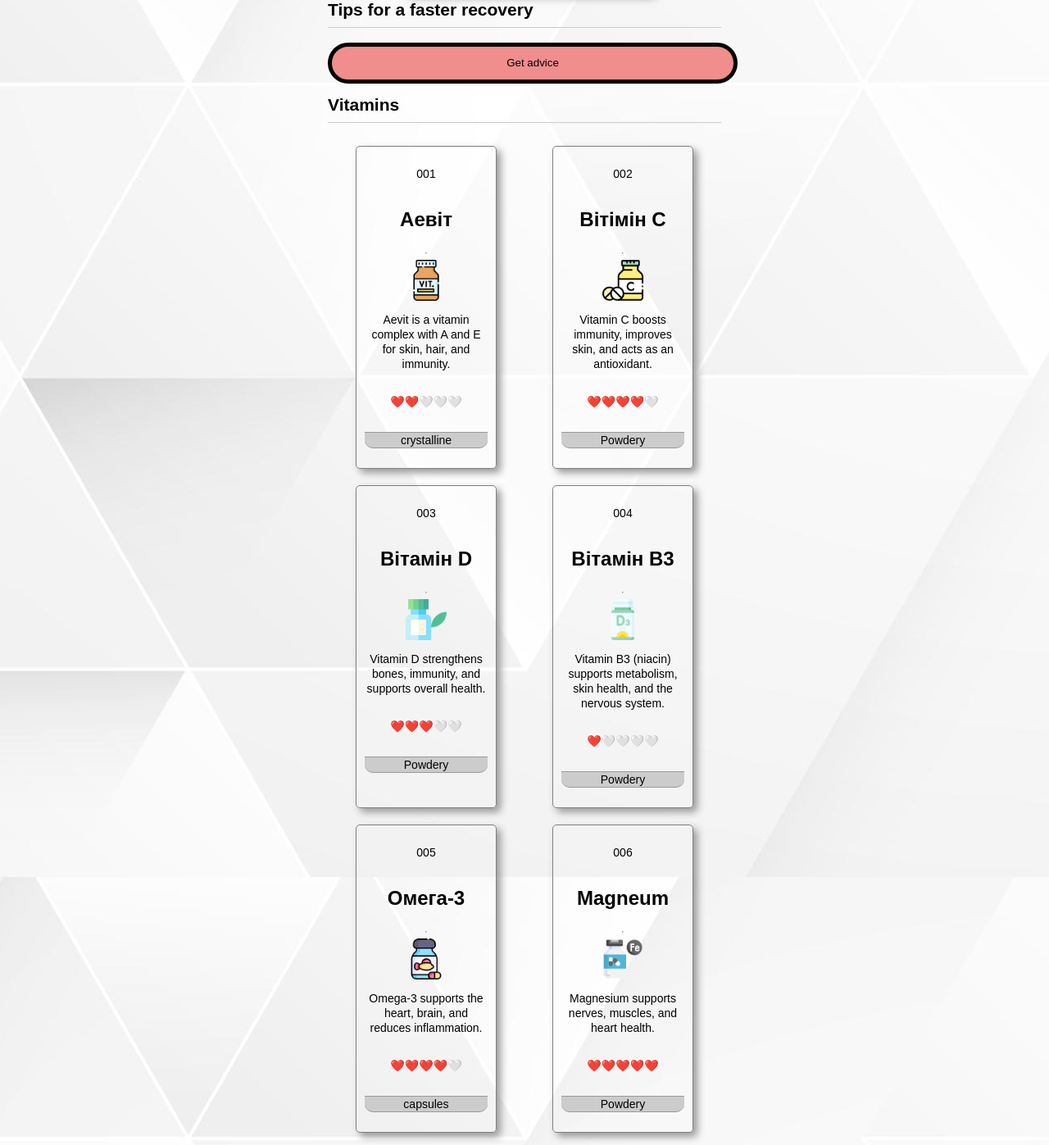
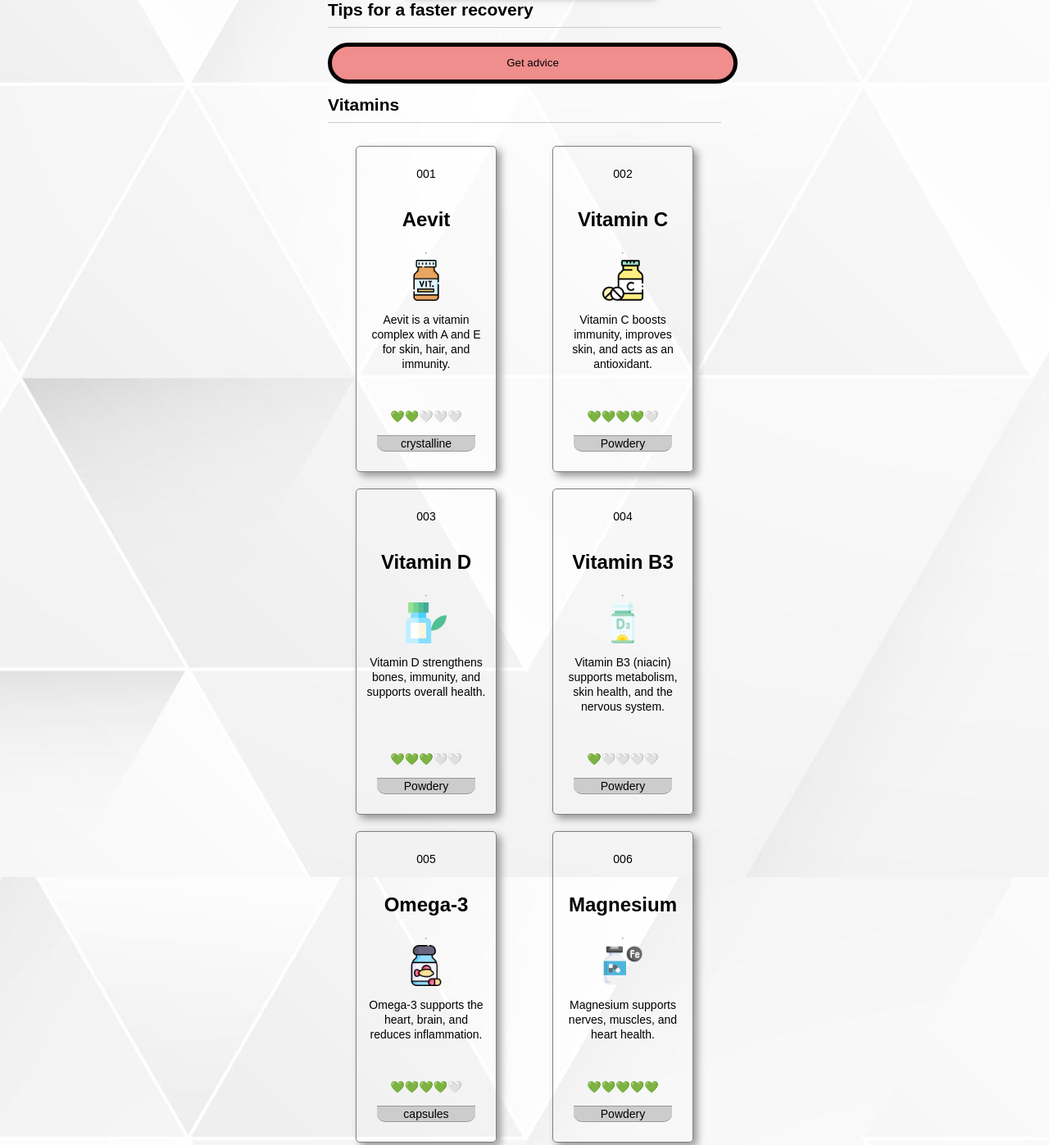
Before and after one commit to Shtein1/06_save_health, a plain HTML site: page index.html in a window 1280 px wide. Shown: the part 930-2327 px from the top of the page at 82% size. Drawn offline with Linux system fonts and the light colour scheme.

Commit message:
Вітаміни перенесено в папку Json

```diff
--- a/index.html
+++ b/index.html
@@ -57,5 +57,5 @@
       </footer>
     </div>
   </body>
-  <script src="script.js"></script>
+  <script src="js/script.js"></script>
 </html>
--- /dev/null
+++ b/js/script.js
@@ -0,0 +1,115 @@
+function getRandomInt(max) {
+  return Math.floor(Math.random() * max);
+}
+
+arrayOfhealthWishes = [
+  "I wish you strong health and strength!",
+ "May illnesses stay away from you.",
+  "I wish you true love that will always be by your side!",
+  "Live without stress and in harmony with your soul.",
+  "May every day bring you joy!",
+];
+
+
+  document.getElementById("btn_health_wishes").addEventListener("click", () => {
+  document.getElementById("p-health-wishes").innerHTML = arrayOfhealthWishes[getRandomInt(4)];
+  });
+
+  const arrayOfImages = [
+    "1.jpg",
+    "2.jpg",
+    "3.jpg"
+  ]
+
+  let countOfpills = 5;
+  document.getElementById("count-of-tablets").innerText = "💊".repeat(
+    countOfpills
+  );
+  document.getElementById("btn_health_wishes").addEventListener("click", () => {
+    let index = Math.floor(Math.random() * arrayOfhealthWishes.length);
+    document.getElementById("p-health-wishes").innerText =
+      arrayOfhealthWishes[index];
+
+    countOfpills--;
+    console.log(countOfpills);
+    document.getElementById("count-of-tablets").innerText =
+      "💊".repeat(countOfpills) + "❌".repeat(5 - countOfpills);
+    console.log("💊".repeat(countOfpills) + "❌".repeat(5 - countOfpills));
+    if (countOfpills === 0) {
+      console.log("countOfpills = 0");
+      document.getElementById("btn_health_wishes").style.display = "none";
+    }
+  });
+
+  document.getElementById("btn-buy-tablets").addEventListener("click", () => {
+    countOfpills = 5;
+    console.log(countOfpills);
+    document.getElementById("count-of-tablets").innerText = "💊".repeat(
+      countOfpills
+    );
+    document.getElementById("btn_health_wishes").style.display = "inline-block";
+  });
+
+  let galleryImage = 1
+
+  document.getElementById("main-image").setAttribute("src",`img/gallery/${arrayOfImages[galleryImage-1]}`)
+
+    document.getElementById("right-arrow").addEventListener('click', ()=>{
+      galleryImage++
+      console.log(galleryImage)
+
+      if(galleryImage == 4)
+         {galleryImage = 1}
+
+      document.getElementById("main-image").setAttribute("src",`img/gallery/${arrayOfImages[galleryImage-1]}`)
+    })
+
+    document.getElementById("left-arrow").addEventListener('click', ()=>{
+      galleryImage++
+      console.log(galleryImage)
+
+      if(galleryImage == 4)
+         {galleryImage = 1}
+
+      document.getElementById("main-image").setAttribute("src",`img/gallery/${arrayOfImages[galleryImage-1]}`)
+    })
+
+    function amin(galleryImage) {
+const mainImage = document.getElementById('main-image');
+mainImage.style.opacity = '0'; // Почати з прозорості
+mainImage.setAttribute('src', `img/gallery/${arrayOfGalleryImages[galleryImage]}`);
+setTimeout(() => {
+  mainImage.style.opacity = '1'; // Показати зображення
+}, 300); // Час анімації має співпадати з transition у CSS
+}
+
+fetch("js/vitamins.json")
+        .then(response => response.json())
+        .then(data =>{
+          data.forEach((item,index) =>{
+        //console.log("елемент №",index.item)
+
+        let divVitamin = document.createElement('div')
+        divVitamin.classList.add('vitamin')
+
+        divVitamin.innerHTML = `
+                <p>${item.id}</p>
+                <h3>${item.title}</h3>
+                <hr>
+                <img src="img/vitamins/${item.photo}" alt="">
+                <p>${item.description}</p>
+
+                <div>
+                <img src="img/vitamins/${item.schema}" alt="">
+                <p>${"💚". repeat(item.rating)+'🤍'.repeat(5-item.rating)}</p>
+                <p>${item.type}</p>
+                </div>
+                `
+
+        document.getElementById("p-vitamins").appendChild(divVitamin)
+      })
+
+    })
+    .catch(error => {
+      console.error('Помилка при завантаженні JSON:', error);
+    });
--- /dev/null
+++ b/js/vitamins.json
@@ -0,0 +1,50 @@
+[
+    {
+      "id": "001",
+      "title": "Aevit",
+      "photo": "vitamins (2).png",
+      "description": "Aevit is a vitamin complex with A and E for skin, hair, and immunity.",
+      "rating": 2,
+      "type": "crystalline"
+    },
+    {
+      "id": "002",
+      "title": "Vitamin C",
+      "photo": "vitamins.png",
+      "description": "Vitamin C boosts immunity, improves skin, and acts as an antioxidant.",
+      "rating": 4,
+      "type": "Powdery"
+    },
+    {
+      "id": "003",
+      "title": "Vitamin D",
+      "photo": "vitamins (1).png",
+      "description": "Vitamin D strengthens bones, immunity, and supports overall health.",
+      "rating": 3,
+      "type": "Powdery"
+    },
+    {
+      "id": "004",
+      "title": "Vitamin B3",
+      "photo": "vitamin-d.png",
+      "description": "Vitamin B3 (niacin) supports metabolism, skin health, and the nervous system.",
+      "rating": 1,
+      "type": "Powdery"
+    },
+    {
+      "id": "005",
+      "title": "Omega-3",
+      "photo": "fish-pills.png",
+      "description": "Omega-3 supports the heart, brain, and reduces inflammation.",
+      "rating": 4,
+      "type": "capsules"
+    },
+    {
+      "id": "006",
+      "title": "Magnesium",
+      "photo": "iron.png",
+      "description": "Magnesium supports nerves, muscles, and heart health.",
+      "rating": 5,
+      "type": "Powdery"
+    }
+  ]
--- a/script.js
+++ /dev/null
@@ -1,158 +0,0 @@
-function getRandomInt(max) {
-  return Math.floor(Math.random() * max);
-}
-
-  arrayOfhealthWishes = [
-    "I wish you strong health and strength!",
-   "May illnesses stay away from you.",
-    "I wish you true love that will always be by your side!",
-    "Live without stress and in harmony with your soul.",
-    "May every day bring you joy!",
-  ];
-
-  document.getElementById("btn_health_wishes").addEventListener("click", () => {
-  document.getElementById("p-health-wishes").innerHTML = arrayOfhealthWishes[getRandomInt(4)];
-  });
-
-  const arrayOfImages = [
-    "1.jpg",
-    "2.jpg",
-    "3.jpg"
-  ]
-
-  let countOfpills = 5;
-  document.getElementById("count-of-tablets").innerText = "💊".repeat(
-    countOfpills
-  );
-  document.getElementById("btn_health_wishes").addEventListener("click", () => {
-    let index = Math.floor(Math.random() * arrayOfhealthWishes.length);
-    document.getElementById("p-health-wishes").innerText =
-      arrayOfhealthWishes[index];
-
-    countOfpills--;
-    console.log(countOfpills);
-    document.getElementById("count-of-tablets").innerText =
-      "💊".repeat(countOfpills) + "❌".repeat(5 - countOfpills);
-    console.log("💊".repeat(countOfpills) + "❌".repeat(5 - countOfpills));
-    if (countOfpills === 0) {
-      console.log("countOfpills = 0");
-      document.getElementById("btn_health_wishes").style.display = "none";
-    }
-  });
-
-  document.getElementById("btn-buy-tablets").addEventListener("click", () => {
-    countOfpills = 5;
-    console.log(countOfpills);
-    document.getElementById("count-of-tablets").innerText = "💊".repeat(
-      countOfpills
-    );
-    document.getElementById("btn_health_wishes").style.display = "inline-block";
-  });
-
-  let galleryImage = 1
-
-  document.getElementById("main-image").setAttribute("src",`img/gallery/${arrayOfImages[galleryImage-1]}`)
-
-    document.getElementById("right-arrow").addEventListener('click', ()=>{
-      galleryImage++
-      console.log(galleryImage)
-
-      if(galleryImage == 4)
-         {galleryImage = 1}
-
-      document.getElementById("main-image").setAttribute("src",`img/gallery/${arrayOfImages[galleryImage-1]}`)
-    })
-
-    document.getElementById("left-arrow").addEventListener('click', ()=>{
-      galleryImage++
-      console.log(galleryImage)
-
-      if(galleryImage == 4)
-         {galleryImage = 1}
-
-      document.getElementById("main-image").setAttribute("src",`img/gallery/${arrayOfImages[galleryImage-1]}`)
-    })
-
-    function amin(galleryImage) {
-      const mainImage = document.getElementById('main-image');
-      mainImage.style.opacity = '0'; // Почати з прозорості
-      mainImage.setAttribute('src', `img/gallery/${arrayOfGalleryImages[galleryImage]}`);
-      setTimeout(() => {
-        mainImage.style.opacity = '1'; // Показати зображення
-      }, 300); // Час анімації має співпадати з transition у CSS
-    }
-
-
-    const arrayOfVitamins = [
-      {
-        id:"001",
-        title:"Аевіт",
-        photo:"vitamins (2).png",
-        description:"Aevit is a vitamin complex with A and E for skin, hair, and immunity.",
-        rating:2,
-        type:"crystalline"
-      },
-      {
-        id:"002",
-        title:"Вітімін С",
-        photo:"vitamins.png",
-        description:"Vitamin C boosts immunity, improves skin, and acts as an antioxidant.",
-        rating:4,
-        type:"Powdery"
-      },
-      {
-        id:"003",
-        title:"Вітамін D",
-        photo:"vitamins (1).png",
-        description:"Vitamin D strengthens bones, immunity, and supports overall health.",
-        rating:3,
-        type:"Powdery"
-      },
-      {
-        id:"004",
-        title:"Вітамін B3",
-        photo:"vitamin-d.png",
-        description:"Vitamin B3 (niacin) supports metabolism, skin health, and the nervous system.",
-        rating:1,
-        type:"Powdery"
-      },
-      {
-        id:"005",
-        title:"Омега-3",
-        photo:"fish-pills.png",
-        description:"Omega-3 supports the heart, brain, and reduces inflammation.",
-        rating:4,
-        type:"capsules"
-      },
-      {
-        id:"006",
-        title:"Magneum",
-        photo:"iron.png",
-        description:"Magnesium supports nerves, muscles, and heart health.",
-        rating:5,
-        type:"Powdery"
-      }
-    ]
-
-    console.log(arrayOfVitamins)
-
-    arrayOfVitamins.forEach((item,index) =>{
-      //console.log("елемент №",index.item)
-
-      let divVitamin = document.createElement('div')
-      //divVitamin.innerText = item.title
-
-      divVitamin.innerHTML = `
-              <p>${item.id}</p>
-              <h3>${item.title}</h3>
-              <hr>
-              <img src="img/vitamins/${item.photo}" alt="">
-              <p>${item.description}</p>
-              <p>${"❤️". repeat(item.rating)+'🤍'.repeat(5-item.rating)}</p>
-              <p>${item.type}</p>
-              </div>
-              `
-      divVitamin.classList.add('vitamin')
-
-      document.getElementById("p-vitamins").appendChild(divVitamin)
-    })
```
